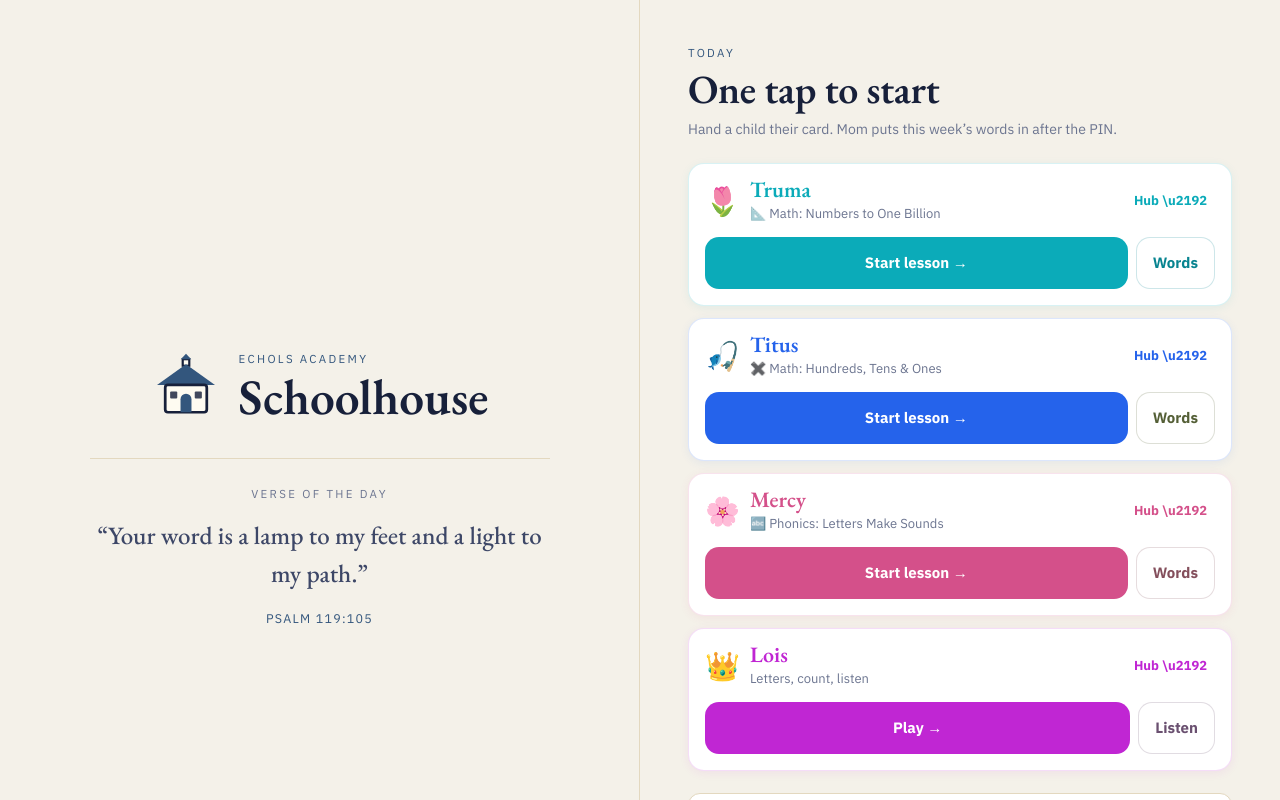
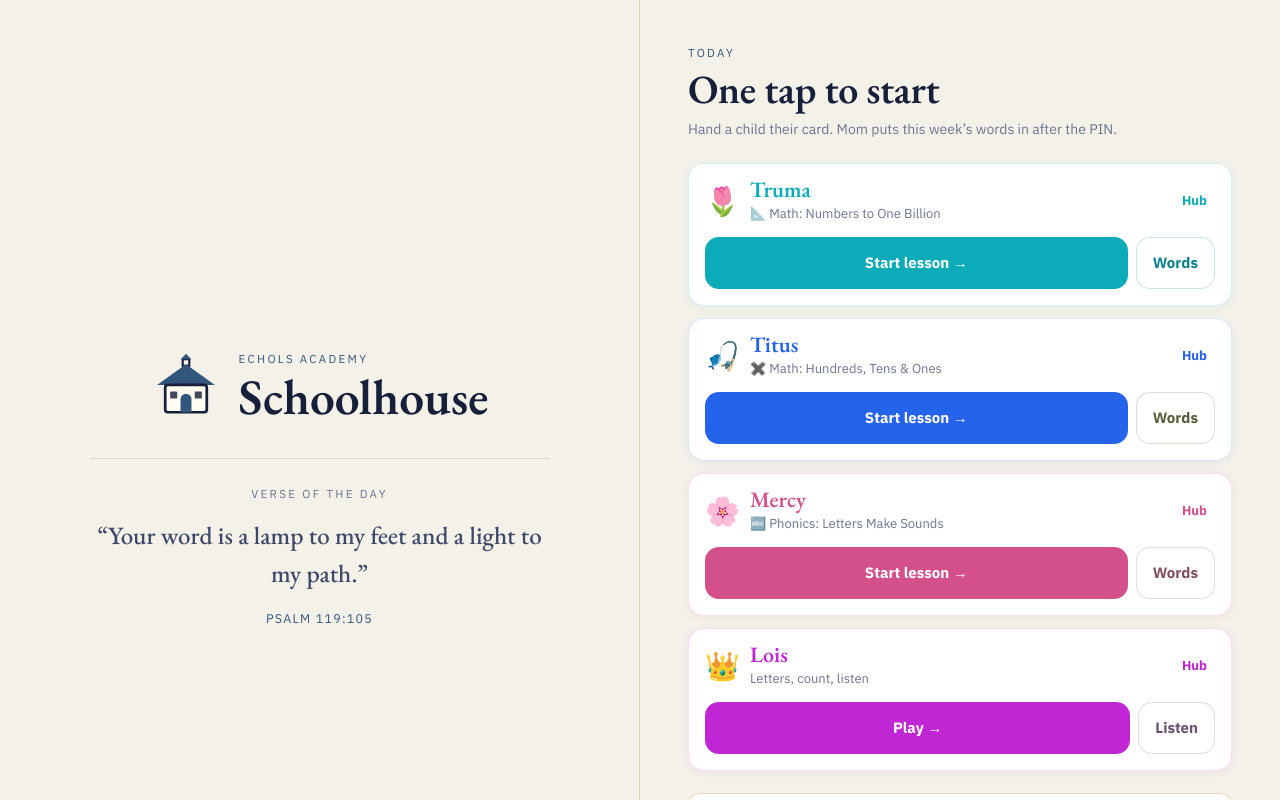
Before and after one commit to jwechols/schoolhouse-app, a Next.js app: page / in a window 1280 px wide. Shown: the top 800 px of the page. Built offline with nearby package versions, Linux system fonts and the light colour scheme; no server answers; the database is empty.

Commit message:
Show Hub as Hub, not Hub backslash-u2192.

```diff
--- a/components/TodayBoard.tsx
+++ b/components/TodayBoard.tsx
@@ -97,7 +97,7 @@ function KidRow({ row }: { row: KidToday }) {
           onClick={() => go(row.hubUrl)}
           style={{ background: "none", border: "none", color: m.color, fontWeight: 700, fontSize: 13, cursor: "pointer", padding: "6px 8px" }}
         >
-          Hub \u2192
+          Hub
         </button>
       </div>
 
```
